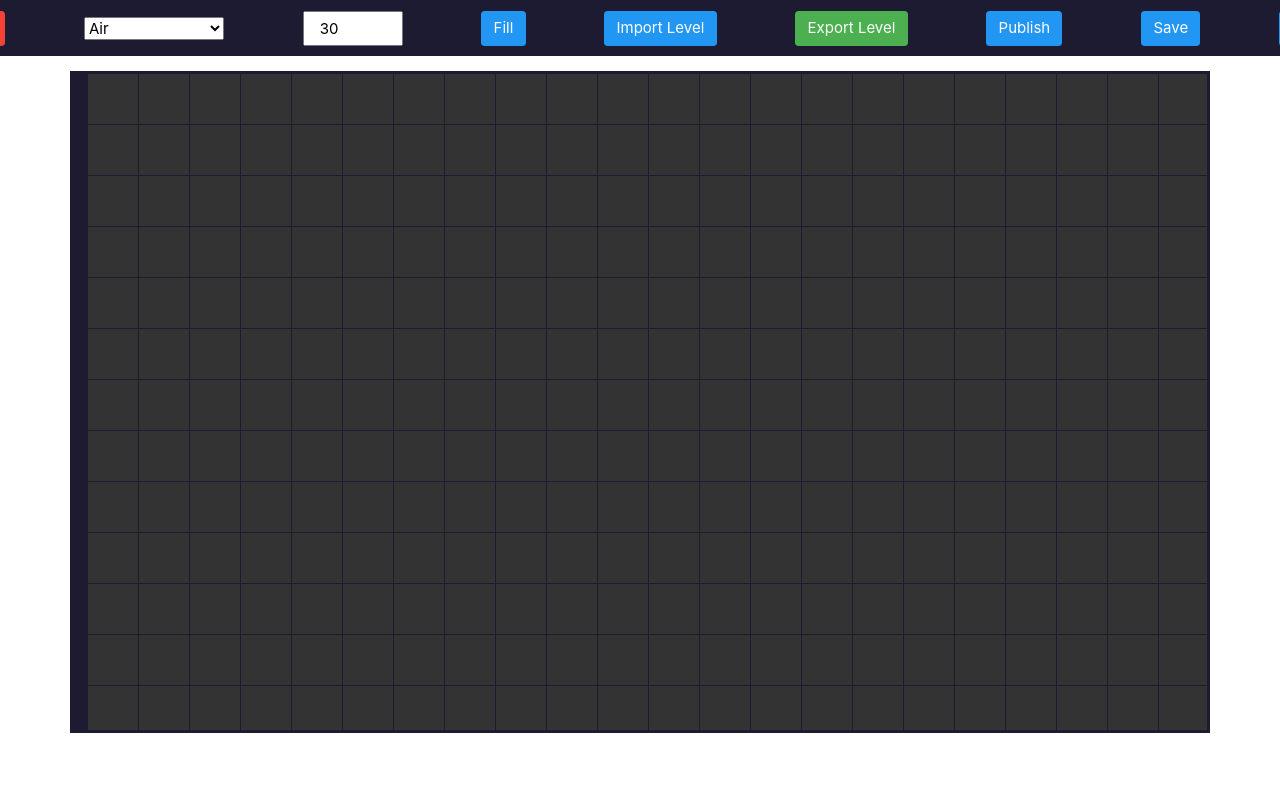
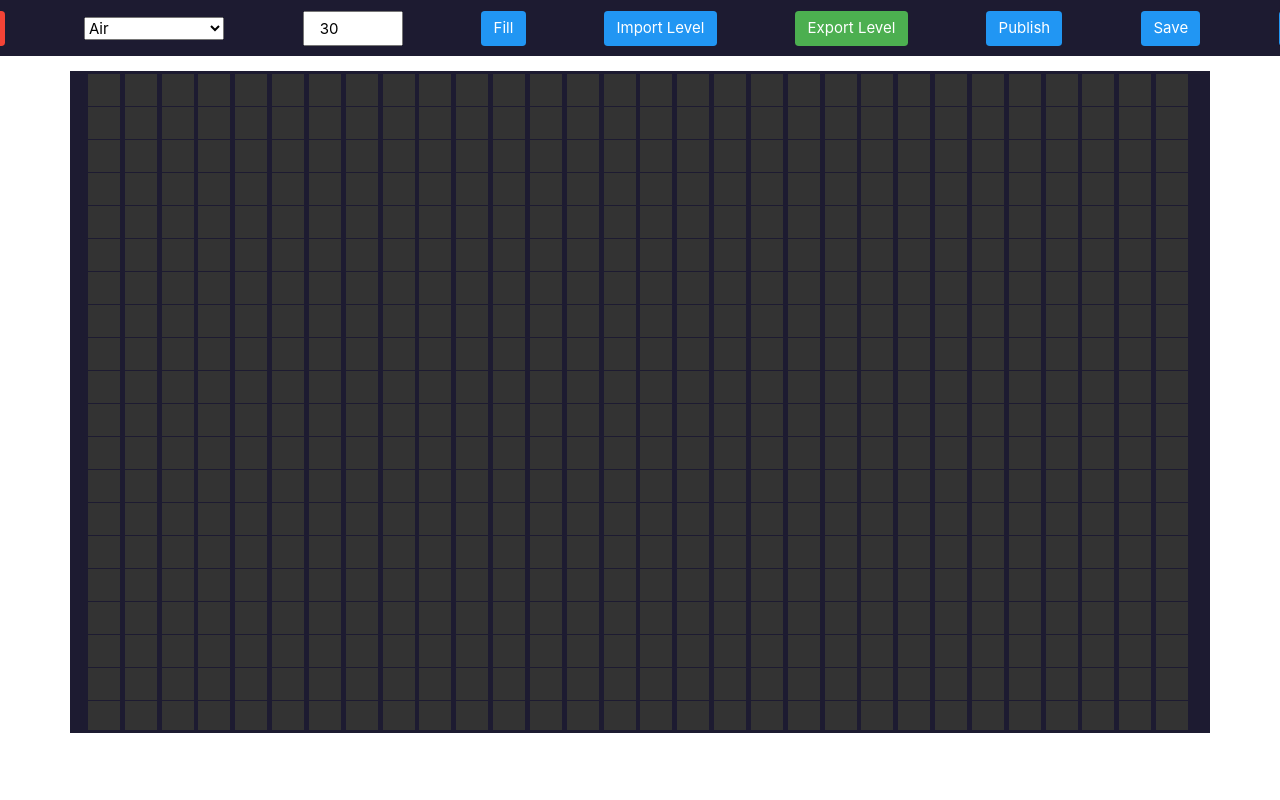
Before and after one commit to HENRYMARTIN5/Clarity, a plain HTML site: page editr.html in a window 1280 px wide. Shown: the top 800 px of the page. Drawn offline with nearby package versions, Linux system fonts and the light colour scheme; some packages are replaced by stand-ins of ours; a script that the page names is missing.

Commit message:
changed pixle size on editor to 32 x 32

```diff
--- a/editr.css
+++ b/editr.css
@@ -265,8 +265,8 @@ body{
     border-radius: 0px;
     padding:0px;
     margin:0px;
-    width: 50px;
-    height:50px;
+    width: 32px;
+    height:32px;
     display:block;
     overflow:hidden;
     float:left;
```
